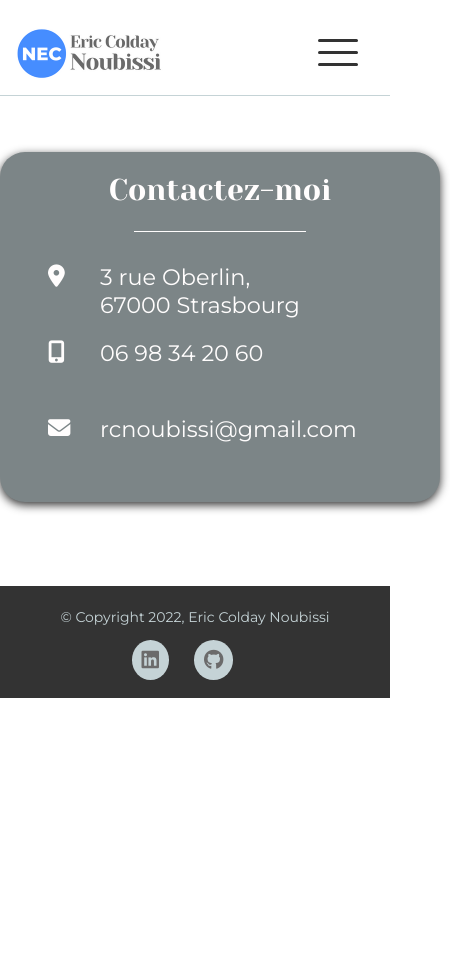
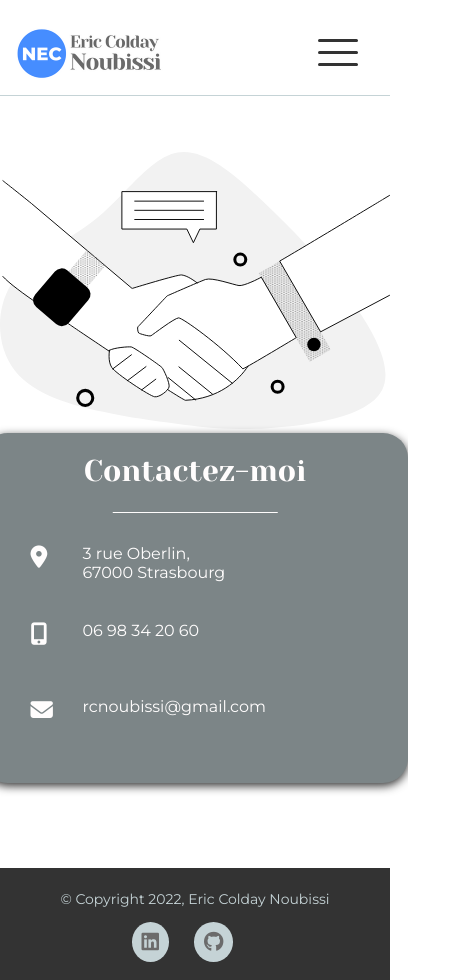
Before and after one commit to eric-colday/portfolio, a React (Create React App) app: page /contact in a window 390 px wide. Shown: the whole page, 450 px wide, since content can reach past the window. Before the commit the page ends 844 px from the top, so only its background shows below. Built offline with nearby package versions, Linux system fonts and the light colour scheme.

Commit message:
Responsive contact mis a jour

```diff
--- a/package.json
+++ b/package.json
@@ -1,5 +1,6 @@
 {
   "name": "client",
+  "homepage": "http://ericcoldaynoubissi.com",
   "version": "0.1.0",
   "private": true,
   "dependencies": {
--- a/src/components/ContactForm.js
+++ b/src/components/ContactForm.js
@@ -11,7 +11,7 @@ const ContactForm = () => {
       <div className="right">
         <div className="contactBox">
           <h2>Contactez-moi</h2>
-          <ul>
+          <ul className="ul">
               <li>
                   <i className="fas fa-map-marker-alt"></i>
                   <span>3 rue Oberlin, <br />
--- a/src/components/data/portfolioData.js
+++ b/src/components/data/portfolioData.js
@@ -7,7 +7,7 @@ export const portfolioData = [
       site: 'https://eric-colday.github.io/Booki/',
       source: 'https://github.com/eric-colday/Booki',
       info: 'Démarrer sur HTML et CSS en intégrant la page Web de Booki, une plateforme de réservation de vacances.',
-      picture: './media/booki.JPG'
+      picture: './media/booki.jpg'
     },
     {
       id: 2,
@@ -17,7 +17,7 @@ export const portfolioData = [
       site: 'https://eric-colday.github.io/NoubissiEricColday_3_17122021/index.html',
       source: 'https://github.com/eric-colday/NoubissiEricColday_3_17122021',
       info: 'Implémenter la version mobile d un site de foodtech avec des animations CSS.',
-      picture: './media/ohmyfood.JPG'
+      picture: './media/Ohmyfood.jpg'
     },
     {
       id: 3,
--- a/src/components/portfolio/ProjectList.js
+++ b/src/components/portfolio/ProjectList.js
@@ -9,7 +9,7 @@ export default class ProjectList extends Component {
             {id: 1, value: "css"},
             {id: 2, value: "javascript"},
             {id: 3, value: "react"},
-            {id: 4, value: "mern"},
+            {id: 4, value: "vue"},
         ],
         selectedRadio: 'css'
     }
--- a/src/styles/pages/_contact.scss
+++ b/src/styles/pages/_contact.scss
@@ -25,18 +25,21 @@
     align-items: center;
     justify-content: center;
 
+  }
+
+}
+
 .contactBox {
-        grid-area: 2;
   background: $color-5;
-        margin: 0 auto;
   padding: 1rem 3rem;
   z-index: 2;
   border-radius: 25px;
   box-shadow: 0 3px 10px #333;
-        width: 50%;
-        min-width: 440px;
-        min-height: 350px;
+  width: 425px;
+  height: 350px;
   color: $white;
+
+}
 
 h2 {
   text-align: center;
@@ -45,7 +48,6 @@
   position: relative;
   font-size: 30px;
   color: $white;
-
 
   &:after {
     content: '';
@@ -58,21 +60,17 @@
     transform: translateX(-50%);
   }
 }
-        ul {
+.ul {
   height: 72%;
-          width: inherit;
   display: grid;
   margin-top: 3.5rem;
-
   li {
     position: relative;
   }
-
   i {
     font-size: 1.4rem;
     position: absolute;
     transform: translateY(2px);
-
   }
   span {
     font-size: 1.4rem;
@@ -81,7 +79,6 @@
     background: transparent;
     border: none;
     outline: none;
-            width: 350px;
     transition: .2s ease;
   }
   .clickInput:hover {
@@ -89,7 +86,20 @@
             cursor: pointer;
           }
 }
+
+
+
+@media screen and (max-width: 520px) {
+  .contact{
+    flex-direction: column;
+    span {
+      font-size: 1rem;
+    }
   }
 }
 
+@media screen and (max-width: 375px) {
+  .contactBox{
+    width: 320px;
   }
+}
```
Lines whose indentation alone changed are shown as unchanged.
